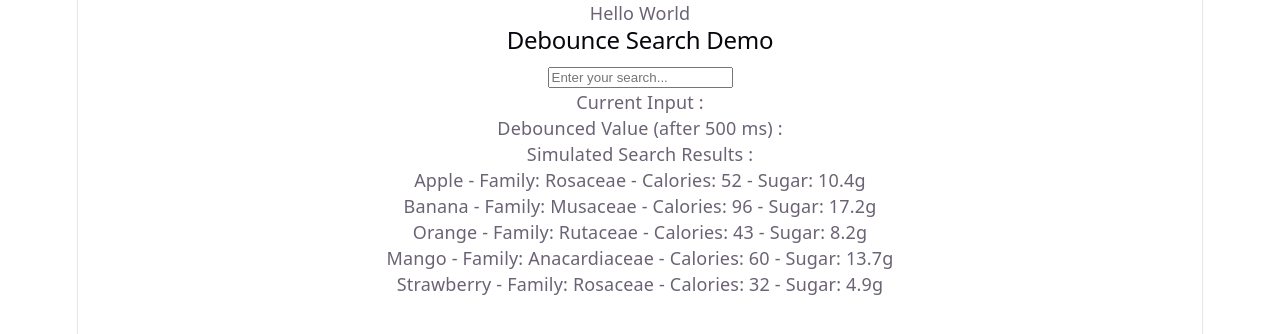
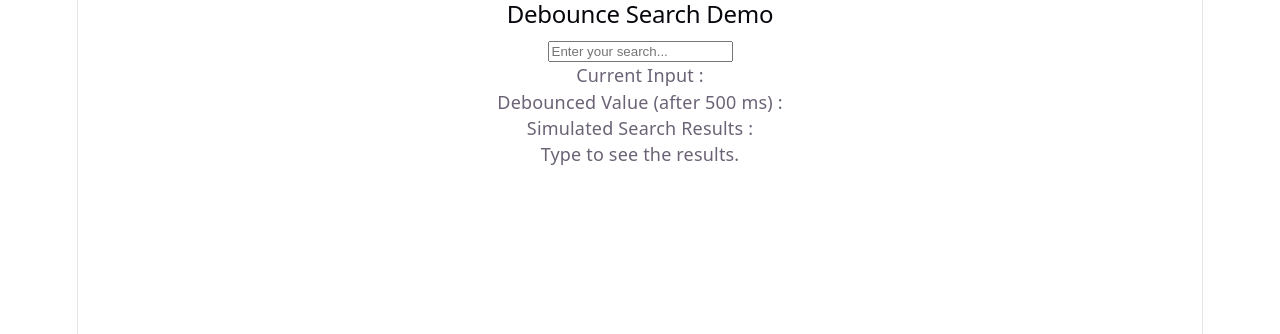
Before and after one commit to divzmadhu/mod-10-lab-02-react-custom-hooks-pagination, a React (Vite) app in the folder lab_02_custom_hooks/: page / in a window 1280 px wide. Shown: the top 334 px of the page. Built offline with nearby package versions, Linux system fonts and the light colour scheme.

Commit message:
Add search result messages to debounce demo

```diff
--- a/lab_02_custom_hooks/src/App.tsx
+++ b/lab_02_custom_hooks/src/App.tsx
@@ -4,7 +4,7 @@ import DebounceSearchDemo from "./components/DebounceSearchDemo/DebounceSearchDe
 export default function App(){
   return(
     <div>
-      Hello World
+
       <DebounceSearchDemo/>
 
     </div>
--- a/lab_02_custom_hooks/src/components/DebounceSearchDemo/DebounceSearchDemo.tsx
+++ b/lab_02_custom_hooks/src/components/DebounceSearchDemo/DebounceSearchDemo.tsx
@@ -30,11 +30,17 @@ export default function DebounceSearchDemo() {
             <p>Debounced Value (after 500 ms) : {debouncedValue}</p>
             <p>Simulated Search Results :</p>
             <div>
-                {searchResults.map((fruit) => (
-                    <p key={fruit.name}>
-                        {fruit.name} - Family: {fruit.family} - Calories: {fruit.calories} - Sugar: {fruit.sugar}g
-                    </p>
-                ))}
+                {debouncedValue.trim() === "" ? (
+                    <p>Type to see the results.</p>
+                ) : searchResults.length > 0 ? (
+                    searchResults.map((fruit) => (
+                        <p key={fruit.name}>
+                            {fruit.name} - Family: {fruit.family} - Calories: {fruit.calories} - Sugar: {fruit.sugar}g
+                        </p>
+                    ))
+                ) : (
+                    <p>No fruits found.</p>
+                )}
             </div>
         </div>
 
```
